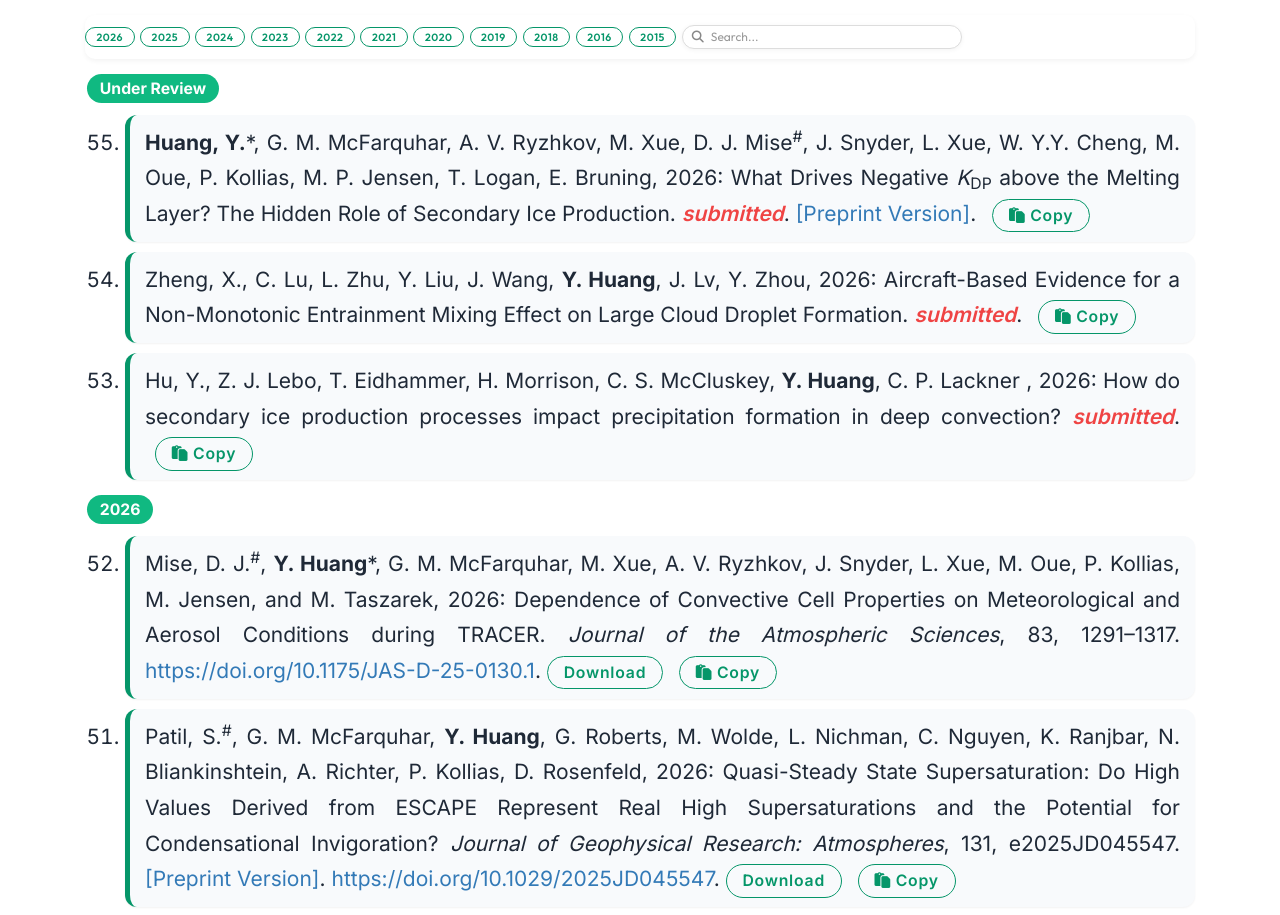
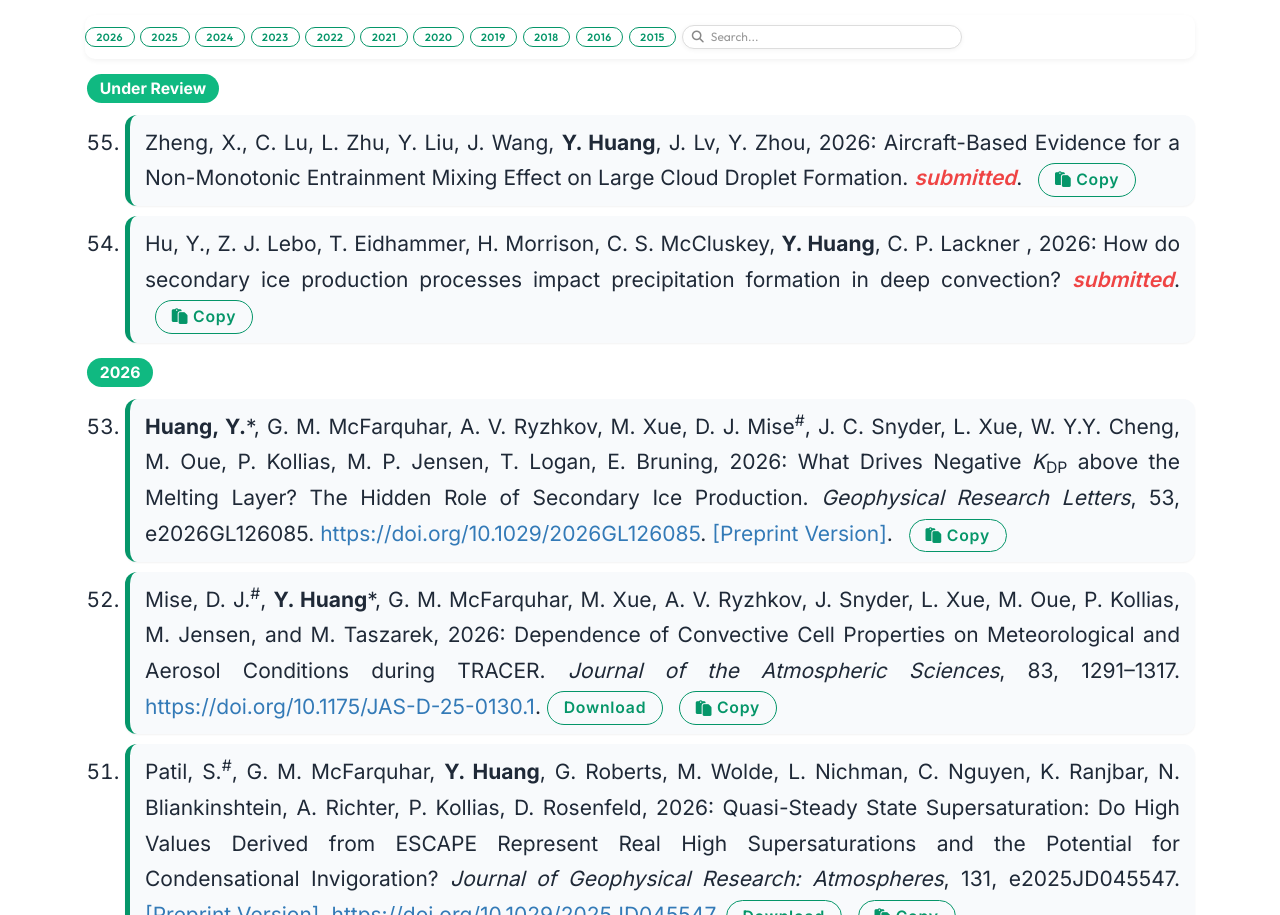
Before and after one commit to huangynj/huangynj.github.io, a plain HTML site: page index.html in a window 1280 px wide. Shown: the part 2548-3463 px from the top of the page. Drawn offline with nearby package versions, Linux system fonts and the light colour scheme; a script that the page names is missing.

Commit message:
docs(publications): update Huang et al. 2026 GRL citation

```diff
--- a/index.html
+++ b/index.html
@@ -1468,20 +1468,6 @@
                         -->
 
                         <li style="margin-bottom:10px">
-                            <b>Huang, Y.</b>*, G. M. McFarquhar, A. V. Ryzhkov, M. Xue, D. J. Mise<sup>#</sup>, J.
-                            Snyder, L. Xue, W. Y.Y.
-                            Cheng, M. Oue, P. Kollias, M. P. Jensen, T. Logan, E. Bruning, 2026: What Drives Negative
-                            <i>K</i><sub>DP</sub> above the Melting Layer? The Hidden Role of Secondary Ice Production.
-                            <i><span class="status-submitted">submitted</span></i>.
-                            <a target="_blank" href="https://doi.org/10.22541/essoar.15007533/v1">[Preprint
-                                Version]</a>.
-                            <!--
-                                <a target="_blank" href="https://doi.org/10.1175/MWR-D-19-0391.1">https://doi.org/10.1175/MWR-D-19-0391.1</a>.
-                                <span class="label label-info"> <a target="_blank" href="papers/Huang_2020MWR.pdf">Download</a></span>
-                                -->
-                        </li>
-
-                        <li style="margin-bottom:10px">
                             Zheng, X., C. Lu, L. Zhu, Y. Liu, J. Wang, <b>Y. Huang</b>, J. Lv, Y. Zhou, 2026:
                             Aircraft-Based Evidence for a Non-Monotonic Entrainment Mixing Effect on Large Cloud Droplet
                             Formation.
@@ -1505,6 +1491,15 @@
                         </li>
 
                         <p style="text-indent:-1.8em"><span class="label label-success" id="2026">2026</span></p>
+                        <li style="margin-bottom:10px">
+                            <b>Huang, Y.</b>*, G. M. McFarquhar, A. V. Ryzhkov, M. Xue, D. J. Mise<sup>#</sup>, J. C.
+                            Snyder, L. Xue, W. Y.Y. Cheng, M. Oue, P. Kollias, M. P. Jensen, T. Logan, E. Bruning, 2026:
+                            What Drives Negative <i>K</i><sub>DP</sub> above the Melting Layer? The Hidden Role of Secondary Ice Production.
+                            <i>Geophysical Research Letters</i>, 53, e2026GL126085.
+                            <a target="_blank" href="https://doi.org/10.1029/2026GL126085">https://doi.org/10.1029/2026GL126085</a>.
+                            <a target="_blank" href="https://doi.org/10.22541/essoar.15007533/v1">[Preprint Version]</a>.
+                        </li>
+
                         <li style="margin-bottom:10px">
                             Mise, D. J.<sup>#</sup>, <b>Y. Huang</b>*, G. M. McFarquhar, M. Xue, A. V. Ryzhkov, J.
                             Snyder, L. Xue, M. Oue, P. Kollias, M. Jensen, and M. Taszarek, 2026:
```
